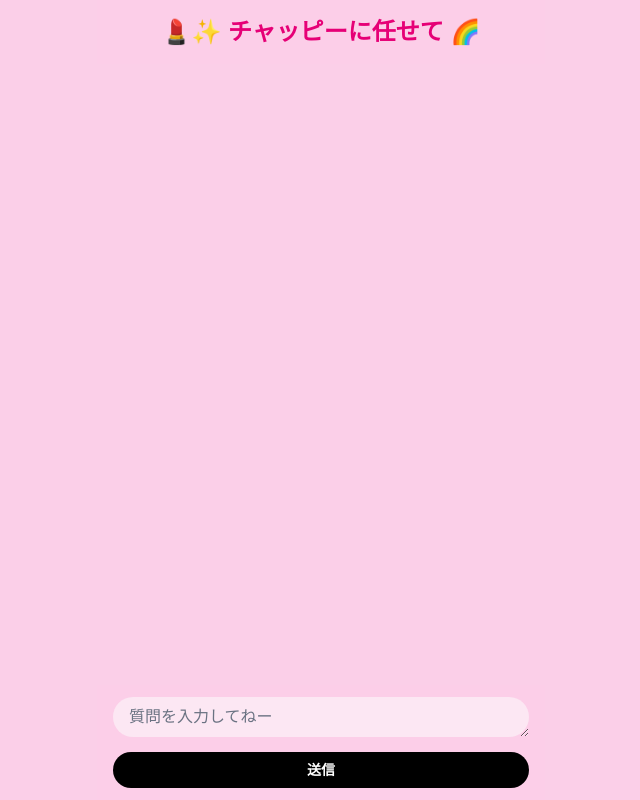
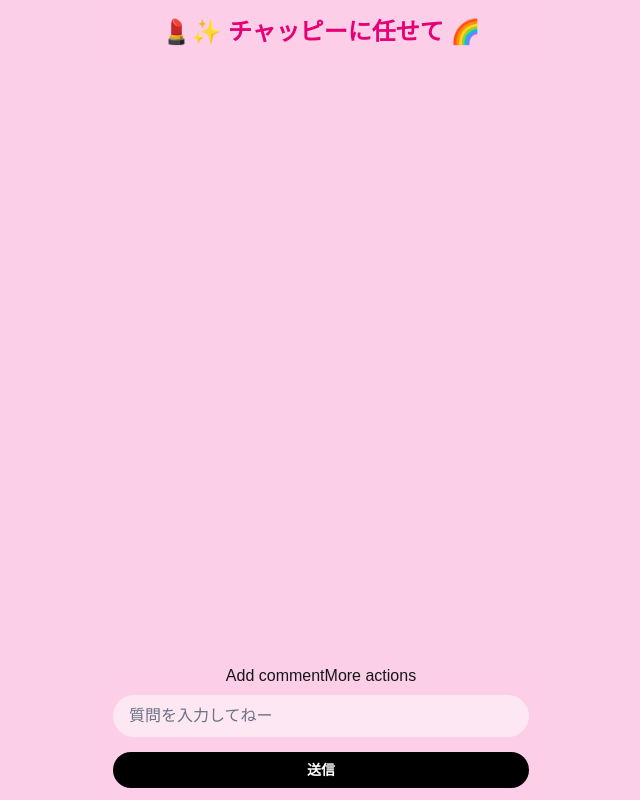
Before and after one commit to RyoYamashiro/gyaru-chappie-app, a Next.js app: page / in a window 1280 px wide. Shown: the whole page, without its empty margins (319-959 px from the left). Built offline with nearby package versions, Linux system fonts and the light colour scheme.

Commit message:
💅 入力フォームの高さオート調整にしたよん✨

```diff
--- a/components/ChatInput.tsx
+++ b/components/ChatInput.tsx
@@ -8,11 +8,25 @@ export default function ChatInput({ input, setInput, onSend }: ChatInputProps){
     return (
         <div className="fixed bottom-0 w-full max-w-md px-4 py-3 bg-pink-200">
             <textarea
-                className="w-full rounded-full px-4 py-4 mb-2 bg-pink-100 text-gray-900 placeholder:text-gray-500"
+                className="w-full rounded-full px-4 py-2 mb-2 bg-pink-100 text-gray-900 placeholder:text-gray-500 resize-none overflow-hidden leading-relaxed"
                 placeholder="質問を入力してねー"
+                value={input}
+                onChange={(e) => {
+                    setInput(e.target.value)
+                    e.target.style.height = 'auto'
+                    e.target.style.height = `${e.target.scrollHeight}px`
+                }}
+                ref={(el) => {
+                    if (el) {
+                    el.style.height = 'auto'
+                    el.style.height = `${el.scrollHeight}px`
+                    }
+                }}
                 rows={1}
-                value={input}
-                onChange={(e) => setInput(e.target.value)}
+                style={{
+                    minHeight: '2.5rem', // 約1行分
+                    maxHeight: '10rem',   // 最大4〜5行分に調整
+                }}
             />
             <button
                 onClick={onSend}
--- a/pages/index.tsx
+++ b/pages/index.tsx
@@ -1,5 +1,7 @@
 'use client'
 
+import ChatInput from '@/components/ChatInput'
+import ChatLog from '@/components/ChatLog'
 import { useState, useEffect, useRef } from 'react'
 
 type Message = {
@@ -40,34 +42,8 @@ export default function Home() {
         <h1 className="text-2xl font-bold text-pink-600 text-center">💄✨ チャッピーに任せて 🌈</h1>
       </div>
 
-      <div className="w-full max-w-md flex-1 space-y-2 mt-4">
-        {chatLog.map((item, index) => (
-          <div key={index} className={`flex ${item.sender === 'あんた' ? 'justify-end' : 'justify-start'}`}>
-            <div className={`rounded-2xl px-4 py-2 max-w-xs break-words text-sm leading-relaxed ${
-              item.sender === 'あんた' ? 'bg-pink-100 text-gray-900' : 'bg-pink-400 text-white'
-            }`}>
-              {item.text}
-            </div>
-          </div>
-        ))}
-        <div ref={chatEndRef} />
-      </div>
-
-      <div className="fixed bottom-0 w-full max-w-md px-4 py-3 bg-pink-200">
-        <textarea
-          className="w-full rounded-full px-4 py-2 mb-2 bg-pink-100 text-gray-900 placeholder:text-gray-500"
-          placeholder="質問を入力してねー"
-          rows={1}
-          value={input}
-          onChange={(e) => setInput(e.target.value)}
-        />
-        <button
-          onClick={handleSend}
-          className="w-full bg-black text-white py-2 rounded-full text-sm font-semibold"
-        >
-          送信
-        </button>
-      </div>
+      <ChatLog chatLog={chatLog} bottomRef={chatEndRef} />Add commentMore actions
+      <ChatInput input={input} setInput={setInput} onSend={handleSend} />
     </main>
   )
 }
```
